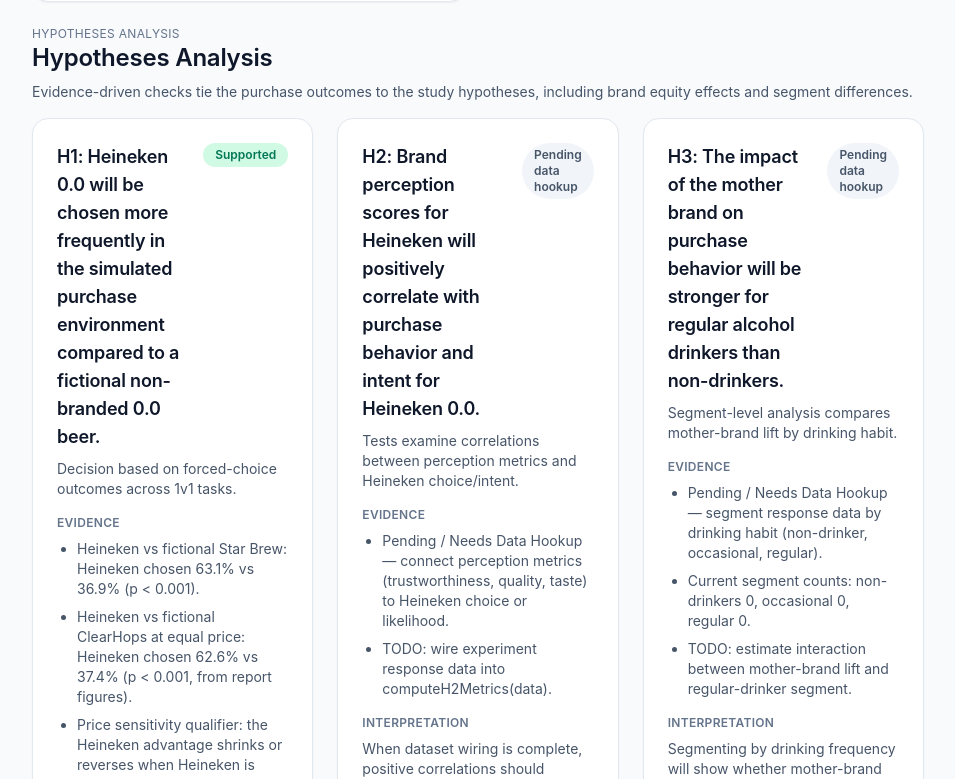
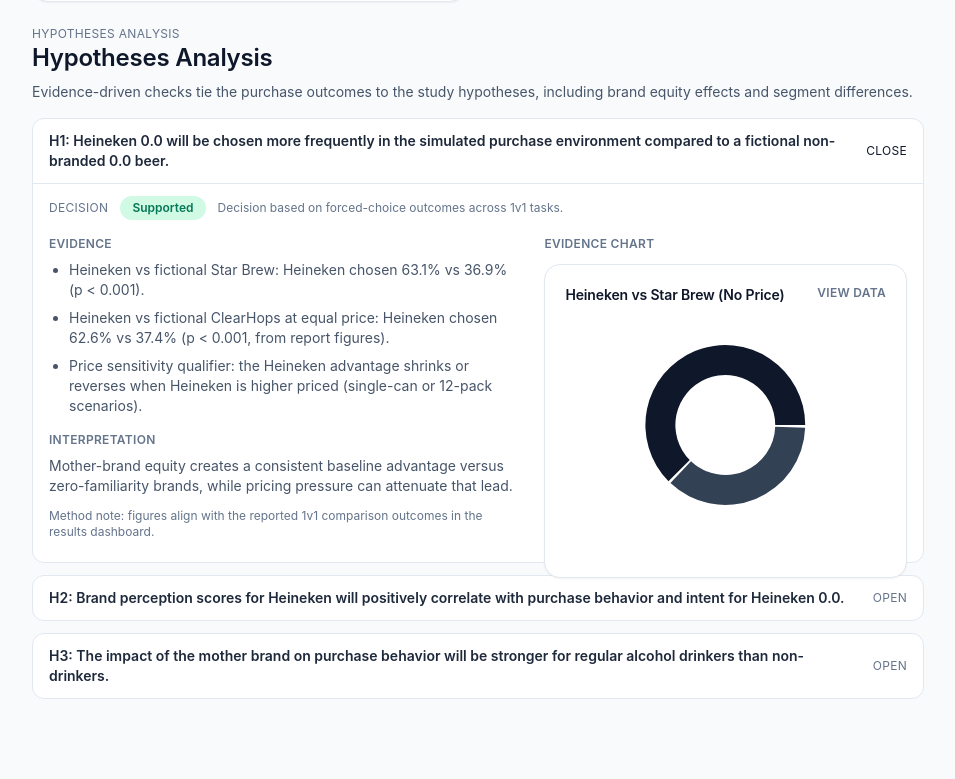
Before and after one commit to jose-laveaga/Heineken-study, a React (Vite) app: page / in a window 1280 px wide. Shown: the part 3021-3800 px from the top of the page, without its empty margins (56-1011 px from the left). Built offline with nearby package versions, Linux system fonts and the light colour scheme.

Commit message:
Add accordion hypotheses board

```diff
--- a/src/components/explorers/ResultsExplorer.tsx
+++ b/src/components/explorers/ResultsExplorer.tsx
@@ -1,7 +1,7 @@
 import { useMemo, useState } from 'react';
 import Tabs from '../ui/Tabs';
 import Chip from '../ui/Chip';
-import Card from '../ui/Card';
+import Accordion from '../ui/Accordion';
 import ChartCard from '../charts/ChartCard';
 import DonutChart from '../charts/DonutChart';
 import HorizontalBarChart from '../charts/HorizontalBarChart';
@@ -27,6 +27,11 @@
   competitor_cheaper: 'Competitor cheaper',
   multi_brand: 'Multi-brand'
 };
+
+const h1ChartData = [
+  { label: 'Heineken 0.0', value: 63.1 },
+  { label: 'Star Brew', value: 36.9 }
+];
 
 const badgeStyles: Record<string, string> = {
   Supported: 'bg-emerald-100 text-emerald-700',
@@ -205,27 +210,30 @@
             and segment differences.
           </p>
         </div>
-        <div className="grid gap-6 lg:grid-cols-3">
-          <Card className="space-y-4">
-            <div className="space-y-2">
-              <div className="flex items-start justify-between gap-3">
-                <h4 className="text-lg font-semibold text-slate-900">
-                  H1: Heineken 0.0 will be chosen more frequently in the simulated purchase environment compared to a
-                  fictional non-branded 0.0 beer.
-                </h4>
+        <Accordion
+          items={[
+            {
+              id: 'hypothesis-h1',
+              title:
+                'H1: Heineken 0.0 will be chosen more frequently in the simulated purchase environment compared to a fictional non-branded 0.0 beer.',
+              content: (
+                <div className="space-y-4">
+                  <div className="flex flex-wrap items-center gap-3">
+                    <span className="text-xs uppercase tracking-wide text-slate-500">Decision</span>
                     <span className={`rounded-full px-3 py-1 text-xs font-semibold ${badgeStyles.Supported}`}>
                       Supported
                     </span>
+                    <span className="text-xs text-slate-500">Decision based on forced-choice outcomes across 1v1 tasks.</span>
                   </div>
-              <p className="text-sm text-slate-600">Decision based on forced-choice outcomes across 1v1 tasks.</p>
-            </div>
+                  <div className="grid gap-6 lg:grid-cols-[minmax(0,1.3fr)_minmax(0,1fr)]">
+                    <div className="space-y-4">
                       <div>
                         <p className="text-xs font-semibold uppercase tracking-wide text-slate-500">Evidence</p>
                         <ul className="mt-2 list-disc space-y-2 pl-5 text-sm text-slate-600">
                           <li>Heineken vs fictional Star Brew: Heineken chosen 63.1% vs 36.9% (p &lt; 0.001).</li>
                           <li>
-                  Heineken vs fictional ClearHops at equal price: Heineken chosen 62.6% vs 37.4% (p &lt; 0.001, from
-                  report figures).
+                            Heineken vs fictional ClearHops at equal price: Heineken chosen 62.6% vs 37.4% (p &lt; 0.001,
+                            from report figures).
                           </li>
                           <li>
                             Price sensitivity qualifier: the Heineken advantage shrinks or reverses when Heineken is higher
@@ -243,63 +251,94 @@
                           Method note: figures align with the reported 1v1 comparison outcomes in the results dashboard.
                         </p>
                       </div>
-          </Card>
-
-          <Card className="space-y-4">
-            <div className="space-y-2">
-              <div className="flex items-start justify-between gap-3">
-                <h4 className="text-lg font-semibold text-slate-900">
-                  H2: Brand perception scores for Heineken will positively correlate with purchase behavior and intent
-                  for Heineken 0.0.
-                </h4>
+                    </div>
+                    <div className="space-y-3">
+                      <p className="text-xs font-semibold uppercase tracking-wide text-slate-500">Evidence chart</p>
+                      <ChartCard title="Heineken vs Star Brew (No Price)" dataTable={(
+                        <table className="w-full text-sm">
+                          <tbody>
+                            {h1ChartData.map((entry) => (
+                              <tr key={entry.label} className="border-b border-slate-200 last:border-0">
+                                <td className="py-1 text-left font-medium text-slate-700">{entry.label}</td>
+                                <td className="py-1 text-right text-slate-600">{entry.value}%</td>
+                              </tr>
+                            ))}
+                          </tbody>
+                        </table>
+                      )}>
+                        <DonutChart data={h1ChartData} ariaLabel="Heineken vs Star Brew share chart" />
+                      </ChartCard>
+                    </div>
+                  </div>
+                </div>
+              )
+            },
+            {
+              id: 'hypothesis-h2',
+              title:
+                'H2: Brand perception scores for Heineken will positively correlate with purchase behavior and intent for Heineken 0.0.',
+              content: (
+                <div className="space-y-4">
+                  <div className="flex flex-wrap items-center gap-3">
+                    <span className="text-xs uppercase tracking-wide text-slate-500">Decision</span>
                     <span className={`rounded-full px-3 py-1 text-xs font-semibold ${badgeStyles[h2Decision]}`}>
                       {h2Decision}
                     </span>
+                    <span className="text-xs text-slate-500">
+                      Tests examine correlations between perception metrics and Heineken choice/intent.
+                    </span>
                   </div>
-              <p className="text-sm text-slate-600">
-                Tests examine correlations between perception metrics and Heineken choice/intent.
-              </p>
-            </div>
+                  <div className="grid gap-6 lg:grid-cols-[minmax(0,1.3fr)_minmax(0,1fr)]">
+                    <div className="space-y-4">
                       <div>
                         <p className="text-xs font-semibold uppercase tracking-wide text-slate-500">Evidence</p>
                         <ul className="mt-2 list-disc space-y-2 pl-5 text-sm text-slate-600">
                           {h2Evidence.map((item) => (
-                  <li key={item as string}>{item}</li>
+                            <li key={item}>{item}</li>
                           ))}
                         </ul>
                       </div>
                       <div>
                         <p className="text-xs font-semibold uppercase tracking-wide text-slate-500">Interpretation</p>
                         <p className="mt-2 text-sm text-slate-600">
-                When dataset wiring is complete, positive correlations should indicate that stronger brand perceptions
-                translate into higher purchase propensity for Heineken 0.0.
+                          When dataset wiring is complete, positive correlations should indicate that stronger brand
+                          perceptions translate into higher purchase propensity for Heineken 0.0.
                         </p>
                         <p className="mt-3 text-xs text-slate-500">
                           Method note: computeH2Metrics(data) expects respondent-level perception scores and choice/intent fields.
                         </p>
                       </div>
-          </Card>
-
-          <Card className="space-y-4">
-            <div className="space-y-2">
-              <div className="flex items-start justify-between gap-3">
-                <h4 className="text-lg font-semibold text-slate-900">
-                  H3: The impact of the mother brand on purchase behavior will be stronger for regular alcohol drinkers
-                  than non-drinkers.
-                </h4>
+                    </div>
+                    <div className="space-y-3">
+                      <p className="text-xs font-semibold uppercase tracking-wide text-slate-500">Evidence chart</p>
+                      <div className="flex min-h-[180px] items-center justify-center rounded-xl border border-dashed border-slate-200 bg-slate-50 p-4 text-center text-sm text-slate-500">
+                        Visualization pending data hookup.
+                      </div>
+                    </div>
+                  </div>
+                </div>
+              )
+            },
+            {
+              id: 'hypothesis-h3',
+              title:
+                'H3: The impact of the mother brand on purchase behavior will be stronger for regular alcohol drinkers than non-drinkers.',
+              content: (
+                <div className="space-y-4">
+                  <div className="flex flex-wrap items-center gap-3">
+                    <span className="text-xs uppercase tracking-wide text-slate-500">Decision</span>
                     <span className={`rounded-full px-3 py-1 text-xs font-semibold ${badgeStyles[h3Decision]}`}>
                       {h3Decision}
                     </span>
+                    <span className="text-xs text-slate-500">Segment-level analysis compares mother-brand lift by drinking habit.</span>
                   </div>
-              <p className="text-sm text-slate-600">
-                Segment-level analysis compares mother-brand lift by drinking habit.
-              </p>
-            </div>
+                  <div className="grid gap-6 lg:grid-cols-[minmax(0,1.3fr)_minmax(0,1fr)]">
+                    <div className="space-y-4">
                       <div>
                         <p className="text-xs font-semibold uppercase tracking-wide text-slate-500">Evidence</p>
                         <ul className="mt-2 list-disc space-y-2 pl-5 text-sm text-slate-600">
                           {h3Evidence.map((item) => (
-                  <li key={item as string}>{item}</li>
+                            <li key={item}>{item}</li>
                           ))}
                         </ul>
                       </div>
@@ -314,8 +353,19 @@
                           dataset is connected.
                         </p>
                       </div>
-          </Card>
                     </div>
+                    <div className="space-y-3">
+                      <p className="text-xs font-semibold uppercase tracking-wide text-slate-500">Evidence chart</p>
+                      <div className="flex min-h-[180px] items-center justify-center rounded-xl border border-dashed border-slate-200 bg-slate-50 p-4 text-center text-sm text-slate-500">
+                        Interaction visualization pending data hookup.
+                      </div>
+                    </div>
+                  </div>
+                </div>
+              )
+            }
+          ]}
+        />
       </div>
     </div>
   );
```
Lines whose indentation alone changed are shown as unchanged.
